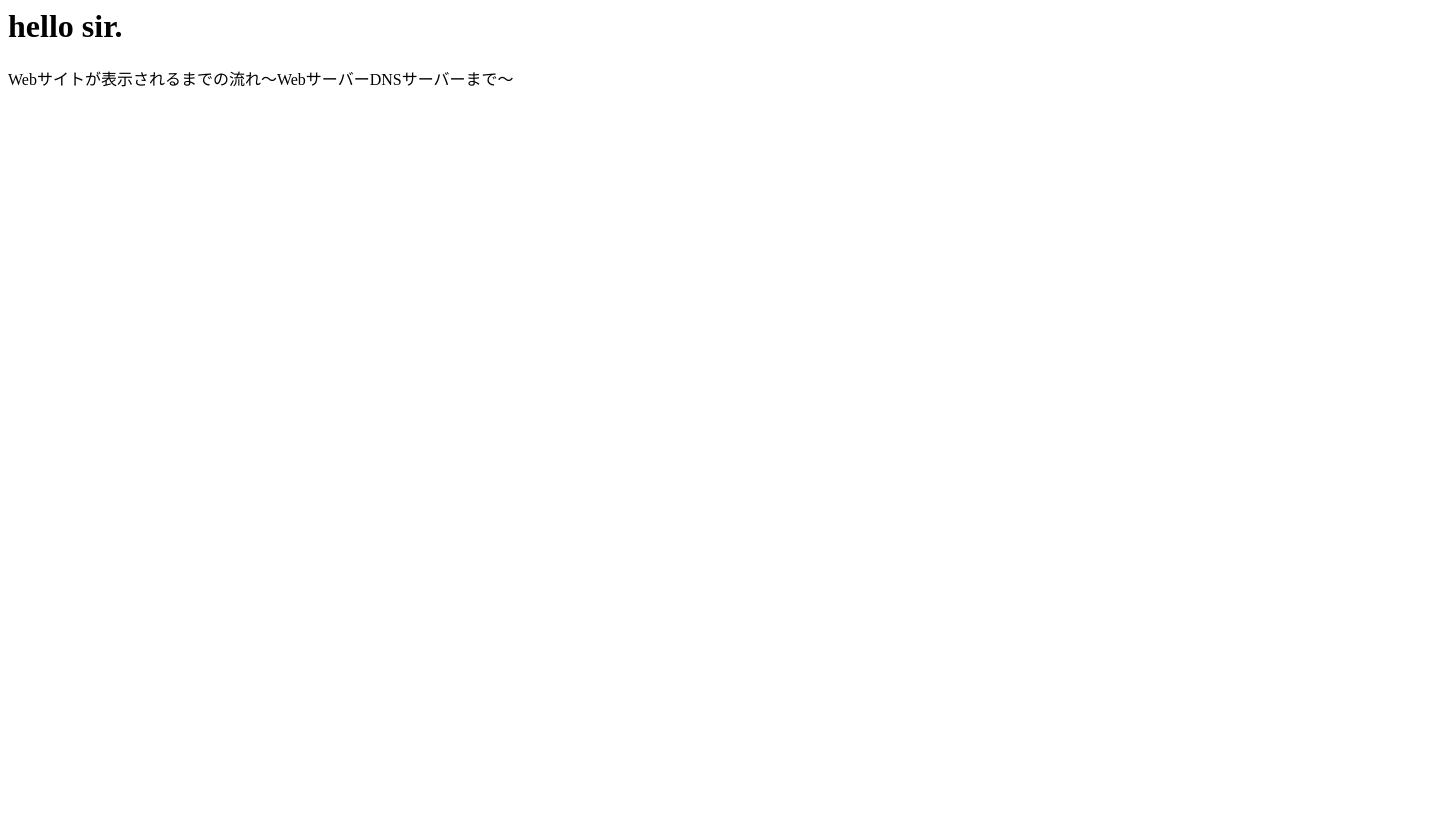
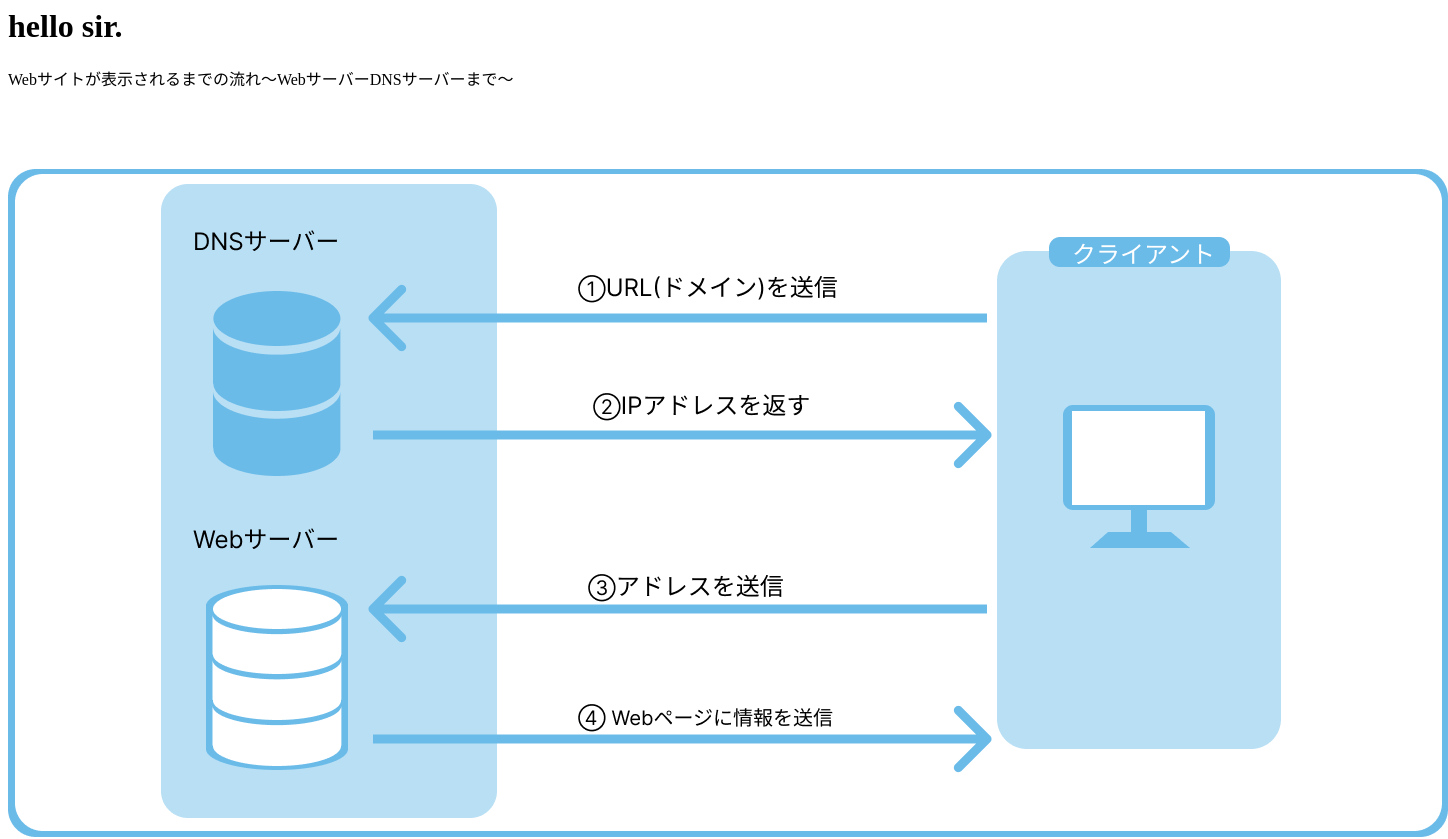
Before and after one commit to 2124066/vol.2, a plain HTML site: page index.html in a window 1280 px wide. Shown: the top 839 px of the page, 1448 px wide, since content can reach past the window. Before the commit the page ends 800 px from the top, so only its background shows below. Drawn offline with Linux system fonts and the light colour scheme.

Commit message:
Update index.html

```diff
--- a/index.html
+++ b/index.html
@@ -1,5 +1,5 @@
 <h1>hello sir.</h1>
 <p>Webサイトが表示されるまでの流れ〜WebサーバーDNSサーバーまで〜</p>
-<img src="i2124066.png>
+<img src="i2124066.png">
 
 https://2124066.github.io/vol.2/2aa5ff33e3598d12eec98265cd728082b3dd3d6e
```
